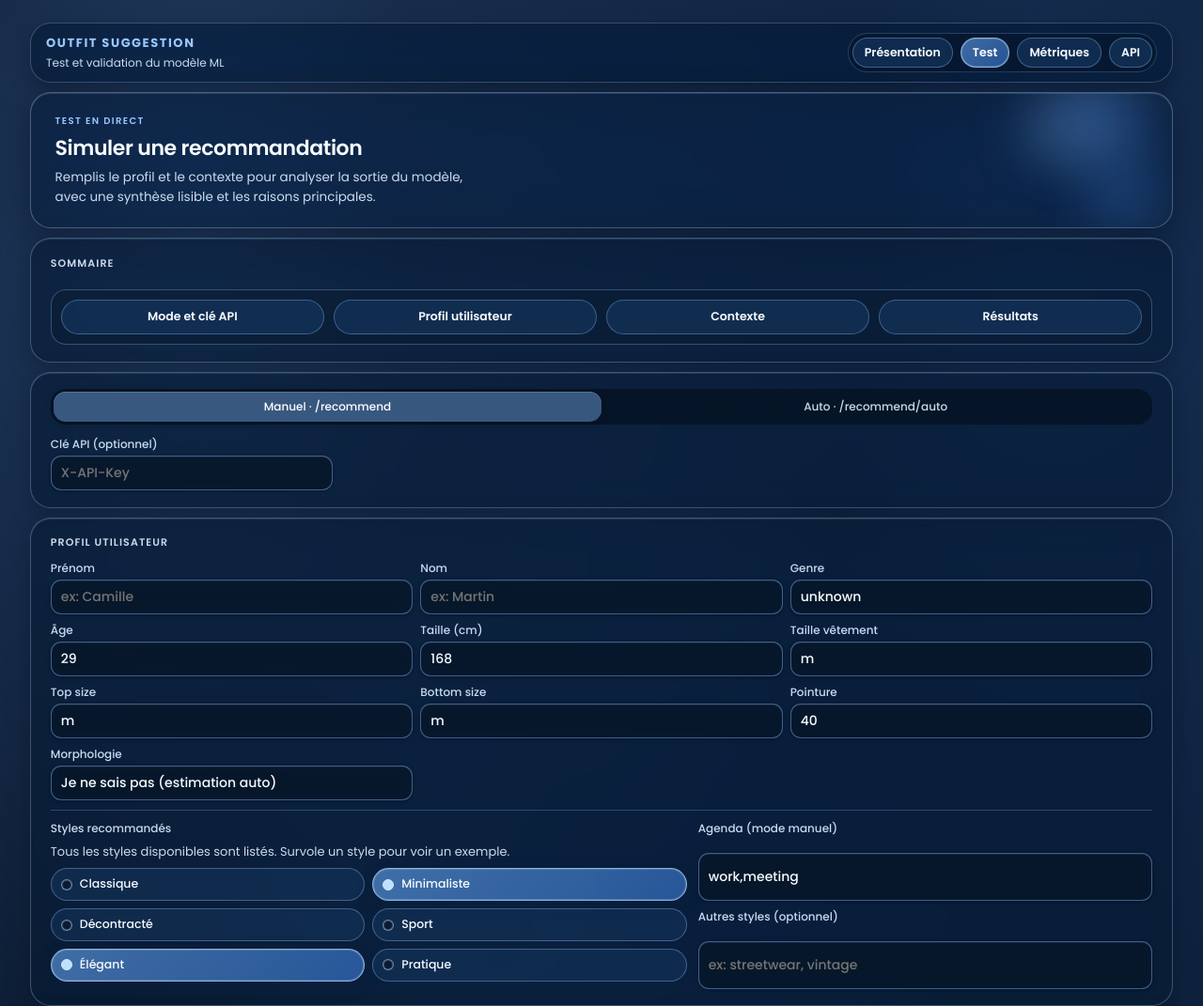
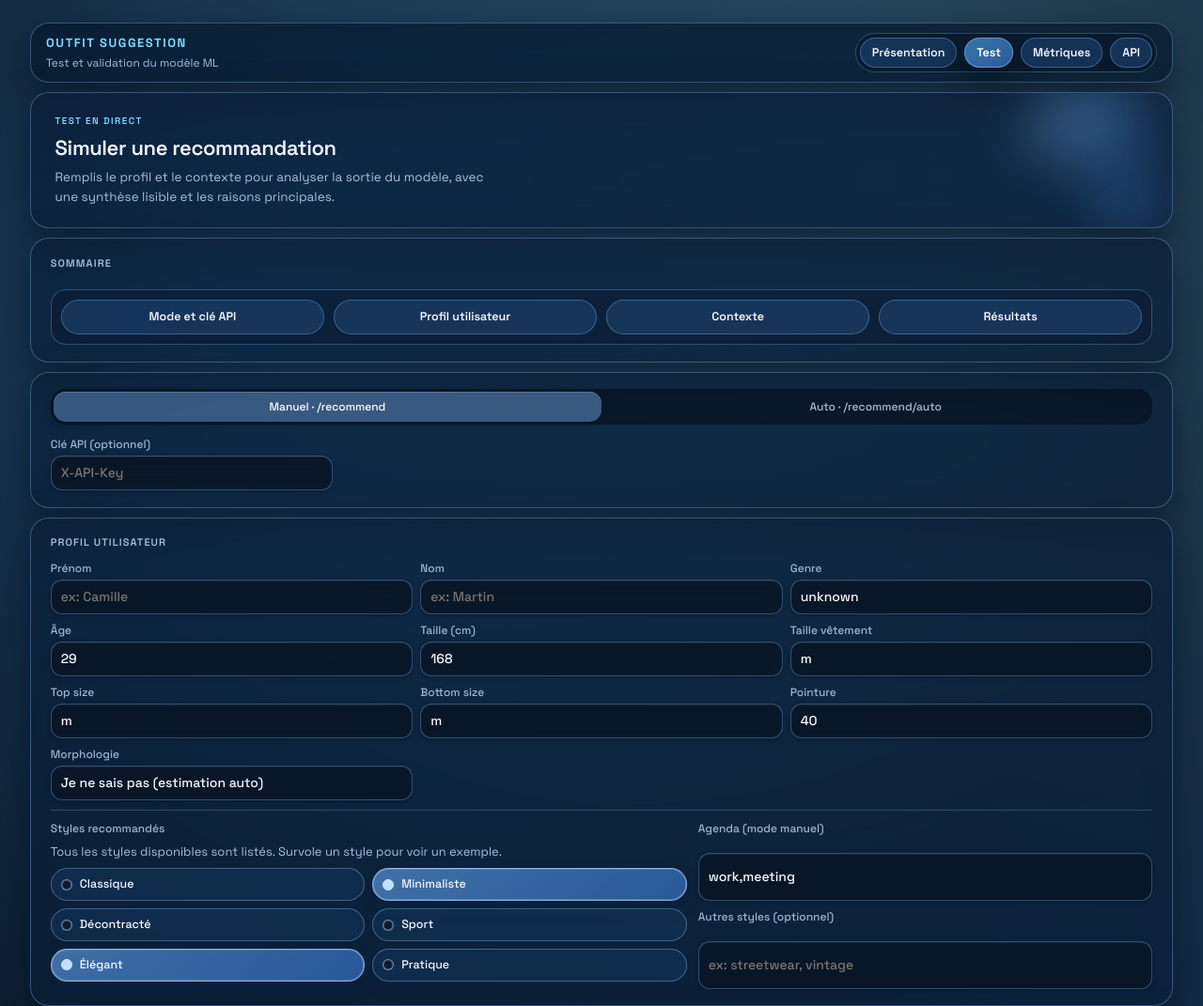
Before and after one commit to josoavj/mlOutfitSuggestion, a plain HTML site: page web/test.html in a window 1280 px wide. Shown: the top 1071 px of the page at 94% size. Drawn offline with Linux system fonts and the light colour scheme; files that its build step writes are made by us from their sources.

Commit message:
Update styles.css

```diff
--- a/web/styles.css
+++ b/web/styles.css
@@ -1,42 +1,40 @@
-@import url('https://fonts.googleapis.com/css2?family=Poppins:wght@400;500;600;700&display=swap');
+@import url('https://fonts.googleapis.com/css2?family=Space+Grotesk:wght@400;500;600;700&family=JetBrains+Mono:wght@400;600&display=swap');
 
 :root {
-  --g1: #1e3f71;
-  --g2: #102949;
-  --g3: #3f6ea8;
-  --glass-bg: rgba(14,30,54,0.64);
-  --glass-border: rgba(164,206,255,0.36);
-  --glass-shadow: 0 10px 34px rgba(3,12,24,0.45), 0 1px 0 rgba(197,226,255,0.16) inset;
-  --panel-bg: rgba(11,26,46,0.62);
-  --panel-border: rgba(160,203,255,0.32);
-  --input-bg: rgba(8,22,40,0.62);
-  --input-border: rgba(139,189,255,0.44);
-  --label-color: rgba(216,235,255,0.92);
-  --ink: #f7fbff;
-  --ink2: rgba(224,239,255,0.90);
-  --accent: #72b0ff;
-  --accent2: #9bc7ff;
-  --radius-xl: 22px;
+  --bg: #07121f;
+  --bg2: #0a1b2d;
+  --bg3: #12335b;
+  --glass-bg: rgba(14, 30, 52, 0.75);
+  --glass-border: rgba(130, 188, 255, 0.35);
+  --glass-shadow: 0 16px 40px rgba(2, 10, 24, 0.55);
+  --panel-bg: rgba(14, 30, 52, 0.7);
+  --panel-border: rgba(130, 188, 255, 0.35);
+  --input-bg: rgba(8, 20, 35, 0.7);
+  --input-border: rgba(130, 188, 255, 0.35);
+  --label-color: rgba(196, 218, 246, 0.8);
+  --ink: #f4f8ff;
+  --ink2: rgba(196, 218, 246, 0.85);
+  --accent: #4fb2ff;
+  --accent2: #82d9ff;
+  --radius-xl: 20px;
   --radius-lg: 16px;
-  --radius-md: 11px;
+  --radius-md: 12px;
   --radius-pill: 999px;
 }
 * { box-sizing: border-box; margin: 0; padding: 0; }
 
 body {
-  font-family: "Poppins", "Segoe UI", sans-serif;
+  font-family: "Space Grotesk", sans-serif;
   font-size: 15px;
   line-height: 1.5;
   color: var(--ink);
-  background: #050f1f;
+  background: radial-gradient(circle at 20% 20%, rgba(79, 178, 255, 0.25), transparent 55%),
+              radial-gradient(circle at 80% 10%, rgba(130, 217, 255, 0.25), transparent 60%),
+              linear-gradient(150deg, var(--bg) 0%, var(--bg2) 55%, var(--bg3) 100%);
 }
 
 .scene {
-  background:
-    radial-gradient(ellipse at 16% 12%, rgba(98,160,244,0.30) 0%, transparent 48%),
-    radial-gradient(ellipse at 86% 12%, rgba(58,113,193,0.30) 0%, transparent 44%),
-    radial-gradient(ellipse at 50% 88%, rgba(25,63,116,0.54) 0%, transparent 52%),
-    linear-gradient(155deg, #050f1f 0%, #0b1b32 52%, #10284a 100%);
+  background: transparent;
   border-radius: 0;
   padding: 24px clamp(16px, 3vw, 32px);
   min-height: 100vh;
@@ -59,8 +57,18 @@ body {
   -webkit-backdrop-filter: blur(16px) saturate(1.4);
   border: 1px solid var(--panel-border);
   border-radius: var(--radius-xl);
-  box-shadow: 0 6px 26px rgba(4,12,24,0.35), 0 1px 0 rgba(187,222,255,0.14) inset;
+  box-shadow: var(--glass-shadow);
   padding: 1.1rem 1.3rem;
+}
+
+input,
+select,
+textarea {
+  font-family: "Space Grotesk", sans-serif;
+  background: var(--input-bg);
+  border: 1px solid var(--input-border);
+  color: var(--ink);
+  border-radius: var(--radius-md);
 }
 
 .top-nav {
@@ -69,9 +77,9 @@ body {
   justify-content: space-between;
   gap: 12px;
   padding: 0.6rem 1rem;
-  border: 1px solid rgba(160,203,255,0.28);
-  background: rgba(9,22,40,0.55);
-  box-shadow: 0 8px 20px rgba(3,12,24,0.35);
+  border: 1px solid var(--glass-border);
+  background: rgba(9, 23, 41, 0.7);
+  box-shadow: var(--glass-shadow);
 }
 
 .brand {
@@ -98,8 +106,8 @@ body {
   gap: 8px;
   padding: 4px;
   border-radius: var(--radius-pill);
-  background: rgba(8,20,36,0.52);
-  border: 1px solid rgba(140,190,255,0.24);
+  background: rgba(8, 20, 36, 0.55);
+  border: 1px solid rgba(130, 188, 255, 0.3);
 }
 
 .nav-link {
@@ -112,19 +120,19 @@ body {
   font-size: 12.5px;
   font-weight: 600;
   color: var(--ink);
-  background: rgba(24,60,104,0.58);
-  border: 1px solid rgba(156,204,255,0.34);
+  background: rgba(30, 68, 112, 0.6);
+  border: 1px solid rgba(130, 188, 255, 0.35);
   transition: transform 0.12s, background 0.15s, box-shadow 0.15s;
 }
 
-.nav-link:hover { background: rgba(52,106,173,0.60); box-shadow: 0 6px 14px rgba(7,22,44,0.35); }
+.nav-link:hover { background: rgba(70, 140, 210, 0.65); box-shadow: var(--glass-shadow); }
 .nav-link:active { transform: scale(0.97); }
 .nav-link.active,
 .nav-link[aria-current="page"] {
-  background: linear-gradient(135deg, rgba(110,176,255,0.55), rgba(57,118,204,0.65));
-  border-color: rgba(191,222,255,0.65);
+  background: linear-gradient(135deg, rgba(79, 178, 255, 0.6), rgba(68, 118, 196, 0.7));
+  border-color: rgba(130, 188, 255, 0.6);
   color: #ffffff;
-  box-shadow: 0 6px 16px rgba(10,32,62,0.42), 0 0 0 1px rgba(210,232,255,0.2) inset;
+  box-shadow: var(--glass-shadow);
 }
 
 .hero {
@@ -182,8 +190,8 @@ body {
   grid-template-columns: repeat(auto-fit, minmax(200px, 1fr));
   gap: 10px;
   width: 100%;
-  background: rgba(10,26,48,0.5);
-  border: 1px solid rgba(155,203,255,0.3);
+  background: rgba(10, 26, 48, 0.55);
+  border: 1px solid rgba(130, 188, 255, 0.3);
   border-radius: var(--radius-lg);
   padding: 10px;
 }
@@ -214,15 +222,15 @@ body {
   font-size: 12.5px;
   font-weight: 600;
   color: var(--ink);
-  background: rgba(24,60,104,0.52);
-  border: 1px solid rgba(156,204,255,0.32);
+  background: rgba(30, 68, 112, 0.6);
+  border: 1px solid rgba(130, 188, 255, 0.35);
   transition: transform 0.12s, background 0.15s, box-shadow 0.15s;
   text-align: center;
 }
 
 .summary-link:hover {
-  background: rgba(52,106,173,0.60);
-  box-shadow: 0 6px 14px rgba(7,22,44,0.35);
+  background: rgba(70, 140, 210, 0.65);
+  box-shadow: var(--glass-shadow);
 }
 
 .summary-drawer {
@@ -250,9 +258,9 @@ body {
   margin: 0 0 14px;
   padding: 12px;
   border-radius: 20px;
-  background: rgba(8,20,36,0.92);
-  border: 1px solid rgba(156,204,255,0.4);
-  box-shadow: 0 16px 40px rgba(3,12,24,0.5);
+  background: rgba(8, 20, 36, 0.92);
+  border: 1px solid rgba(130, 188, 255, 0.4);
+  box-shadow: var(--glass-shadow);
 }
 
 .summary-drawer-header {
@@ -272,9 +280,9 @@ body {
 }
 
 .summary-close {
-  border: 1px solid rgba(162,207,255,0.46);
-  background: rgba(60,117,196,0.30);
-  color: var(--accent2);
+  border: 1px solid rgba(130, 188, 255, 0.46);
+  background: rgba(30, 68, 112, 0.6);
+  color: var(--ink);
   border-radius: var(--radius-pill);
   padding: 6px 12px;
   font: inherit;
@@ -294,9 +302,9 @@ body {
   gap: 8px;
   padding: 8px;
   border-radius: 20px;
-  background: rgba(8,20,36,0.85);
-  border: 1px solid rgba(156,204,255,0.35);
-  box-shadow: 0 10px 24px rgba(3,12,24,0.45);
+  background: rgba(8, 20, 36, 0.85);
+  border: 1px solid rgba(130, 188, 255, 0.35);
+  box-shadow: var(--glass-shadow);
   z-index: 30;
 }
 
@@ -312,8 +320,8 @@ body {
   font-weight: 600;
   text-decoration: none;
   color: var(--ink);
-  background: rgba(24,60,104,0.52);
-  border: 1px solid rgba(156,204,255,0.32);
+  background: rgba(30, 68, 112, 0.6);
+  border: 1px solid rgba(130, 188, 255, 0.35);
 }
 
 .bottom-link svg {
@@ -322,10 +330,10 @@ body {
 }
 
 .bottom-link[aria-current="page"] {
-  background: linear-gradient(135deg, rgba(110,176,255,0.55), rgba(57,118,204,0.65));
-  border-color: rgba(191,222,255,0.65);
+  background: linear-gradient(135deg, rgba(79, 178, 255, 0.6), rgba(68, 118, 196, 0.7));
+  border-color: rgba(130, 188, 255, 0.6);
   color: #ffffff;
-  box-shadow: 0 6px 16px rgba(10,32,62,0.42), 0 0 0 1px rgba(210,232,255,0.2) inset;
+  box-shadow: var(--glass-shadow);
 }
 
 .summary-float {
@@ -337,9 +345,9 @@ body {
   gap: 8px;
   padding: 10px;
   border-radius: 18px;
-  background: rgba(8,20,36,0.75);
-  border: 1px solid rgba(156,204,255,0.32);
-  box-shadow: 0 12px 24px rgba(3,12,24,0.45);
+  background: rgba(8, 20, 36, 0.75);
+  border: 1px solid rgba(130, 188, 255, 0.32);
+  box-shadow: var(--glass-shadow);
   opacity: 0;
   pointer-events: none;
   transition: opacity 0.2s ease, transform 0.2s ease;
@@ -362,8 +370,8 @@ body {
   font-weight: 700;
   color: var(--ink);
   text-decoration: none;
-  background: rgba(24,60,104,0.6);
-  border: 1px solid rgba(156,204,255,0.4);
+  background: rgba(30, 68, 112, 0.6);
+  border: 1px solid rgba(130, 188, 255, 0.4);
   transition: background 0.15s, transform 0.12s, box-shadow 0.15s;
 }
 
@@ -397,9 +405,38 @@ body {
 }
 
 .summary-dot:hover {
-  background: rgba(52,106,173,0.7);
+  background: rgba(70, 140, 210, 0.7);
   box-shadow: 0 6px 14px rgba(7,22,44,0.35);
   transform: scale(1.05);
+}
+
+.chip,
+.seg-btn,
+.status-pill,
+.btn-refresh,
+.btn-run {
+  background: rgba(30, 68, 112, 0.6);
+  border: 1px solid rgba(130, 188, 255, 0.35);
+  color: var(--ink);
+}
+
+.chip-has-detail,
+.seg-btn.active,
+.btn-run {
+  background: linear-gradient(135deg, rgba(79, 178, 255, 0.6), rgba(68, 118, 196, 0.7));
+  border-color: rgba(130, 188, 255, 0.6);
+}
+
+.card,
+.info-box,
+.feature-card,
+.insight,
+.context-card,
+.kpi {
+  background: var(--panel-bg);
+  border: 1px solid var(--panel-border);
+  border-radius: var(--radius-lg);
+  box-shadow: var(--glass-shadow);
 }
 
 @media (max-width: 900px) {
```
